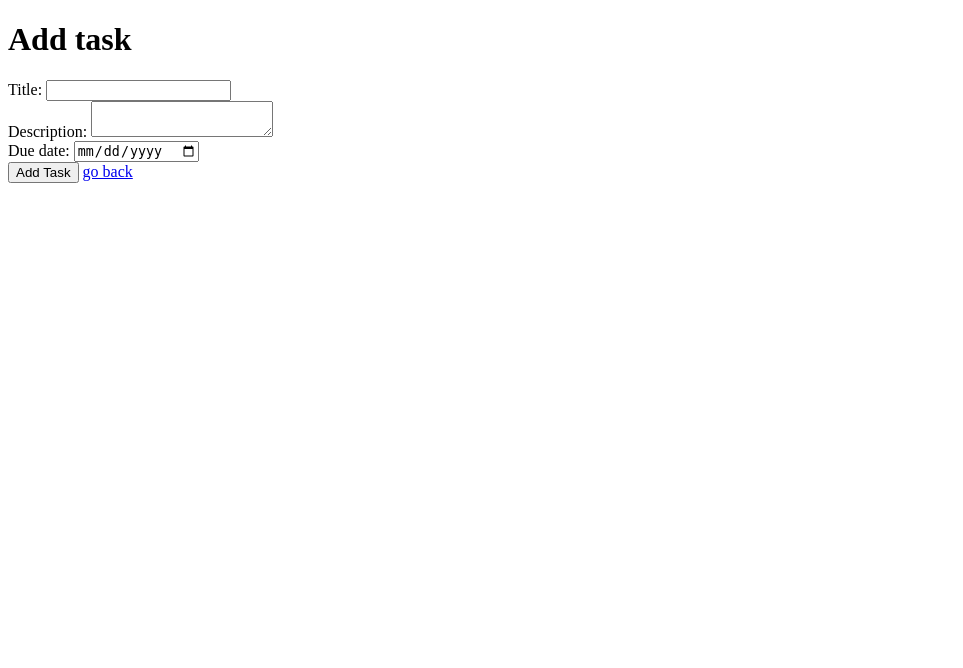
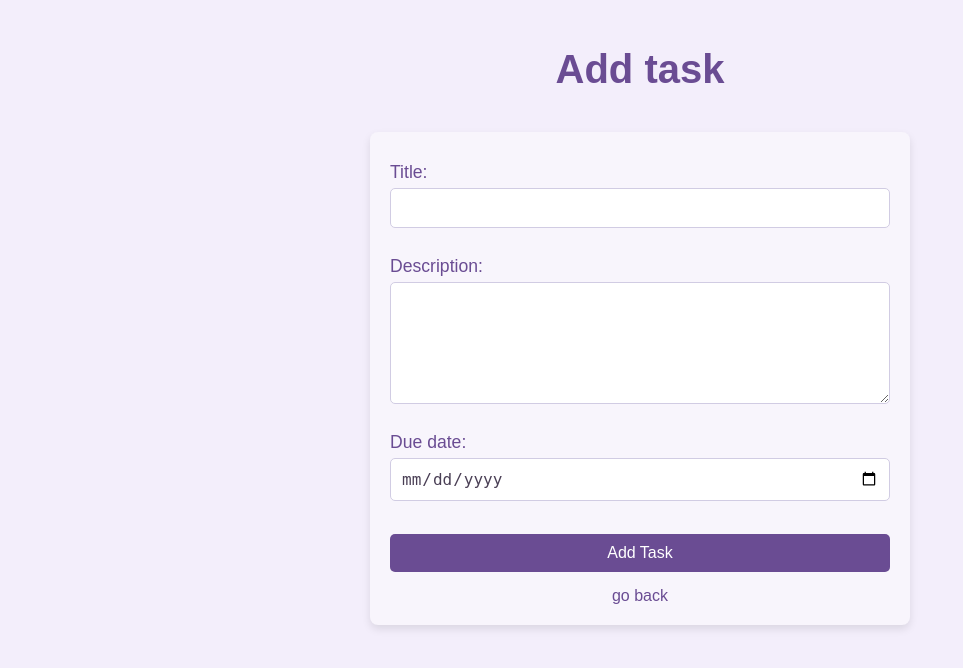
Before and after one commit to KarstenVerherstraeten/DjangoLogin, a Django app: page /accounts/add-task/ in a window 1280 px wide. Shown: the top 668 px of the page, without its empty margins (0-963 px from the left). Run offline with Django 5.2, Linux system fonts and the light colour scheme.

Commit message:
Add styling for addTask page with CSS and link in HTML template

```diff
--- /dev/null
+++ b/login/static/login/addTask.css
@@ -0,0 +1,107 @@
+/* addTask.css */
+
+/* Body styling for consistent background and font */
+body {
+    font-family: Arial, sans-serif;
+    background-color: #f3eefb; /* Light purple background */
+    color: #4a3f55; /* Soft purple text */
+    display: flex;
+    flex-direction: column;
+    align-items: center;
+    margin: 0;
+    padding: 20px;
+}
+
+/* Header styling */
+h1 {
+    color: #6a4c93; /* Light purple */
+    font-size: 2.5rem;
+    margin-bottom: 1em;
+    text-align: center;
+}
+
+/* Form container */
+form {
+    background-color: #f8f5fc; /* Very light purple container */
+    padding: 20px;
+    border-radius: 8px;
+    box-shadow: 0 4px 8px rgba(0, 0, 0, 0.1);
+    width: 100%;
+    max-width: 500px;
+    display: flex;
+    flex-direction: column;
+    align-items: stretch;
+}
+
+/* Labels */
+label {
+    color: #6a4c93;
+    font-size: 1.1rem;
+    margin-top: 10px;
+}
+
+/* Input fields */
+input[type="text"], input[type="date"], textarea {
+
+    padding: 10px;
+    margin-top: 5px;
+    border: 1px solid #d1cce3;
+    border-radius: 5px;
+    background-color: #ffffff;
+    color: #4a3f55;
+    font-size: 1rem;
+    transition: border-color 0.3s ease;
+}
+
+input[type="text"]:focus, input[type="date"]:focus, textarea:focus {
+    border-color: #6a4c93;
+    outline: none;
+}
+
+/* Textarea */
+textarea {
+    resize: vertical;
+    height: 100px;
+}
+
+/* Submit button */
+button {
+    font-size: 1rem;
+    color: #ffffff;
+    background-color: #6a4c93; /* Soft purple */
+    border: none;
+    border-radius: 5px;
+    padding: 10px 20px;
+    margin-top: 15px;
+    cursor: pointer;
+    transition: background-color 0.3s ease;
+}
+
+button:hover {
+    background-color: #8e6bb3; /* Slightly lighter purple on hover */
+}
+
+/* Go back link */
+a {
+    color: #6a4c93;
+    font-size: 1rem;
+    text-align: center;
+    margin-top: 15px;
+    text-decoration: none;
+    transition: color 0.3s ease;
+}
+
+a:hover {
+    color: #8e6bb3; /* Hover color for link */
+}
+
+/* Responsive adjustments */
+@media (max-width: 768px) {
+    h1 {
+        font-size: 2rem;
+    }
+
+    label, button, a {
+        font-size: 0.9rem;
+    }
+}
--- a/login/templates/pages/addTask.html
+++ b/login/templates/pages/addTask.html
@@ -3,6 +3,8 @@
 <head>
     <meta charset="UTF-8">
     <meta name="viewport" content="width=device-width, initial-scale=1.0">
+    {% load static %}
+    <link rel="stylesheet" href="{% static 'login/addTask.css' %}">
     <title>Add Task</title>
 </head>
 <body>
```
